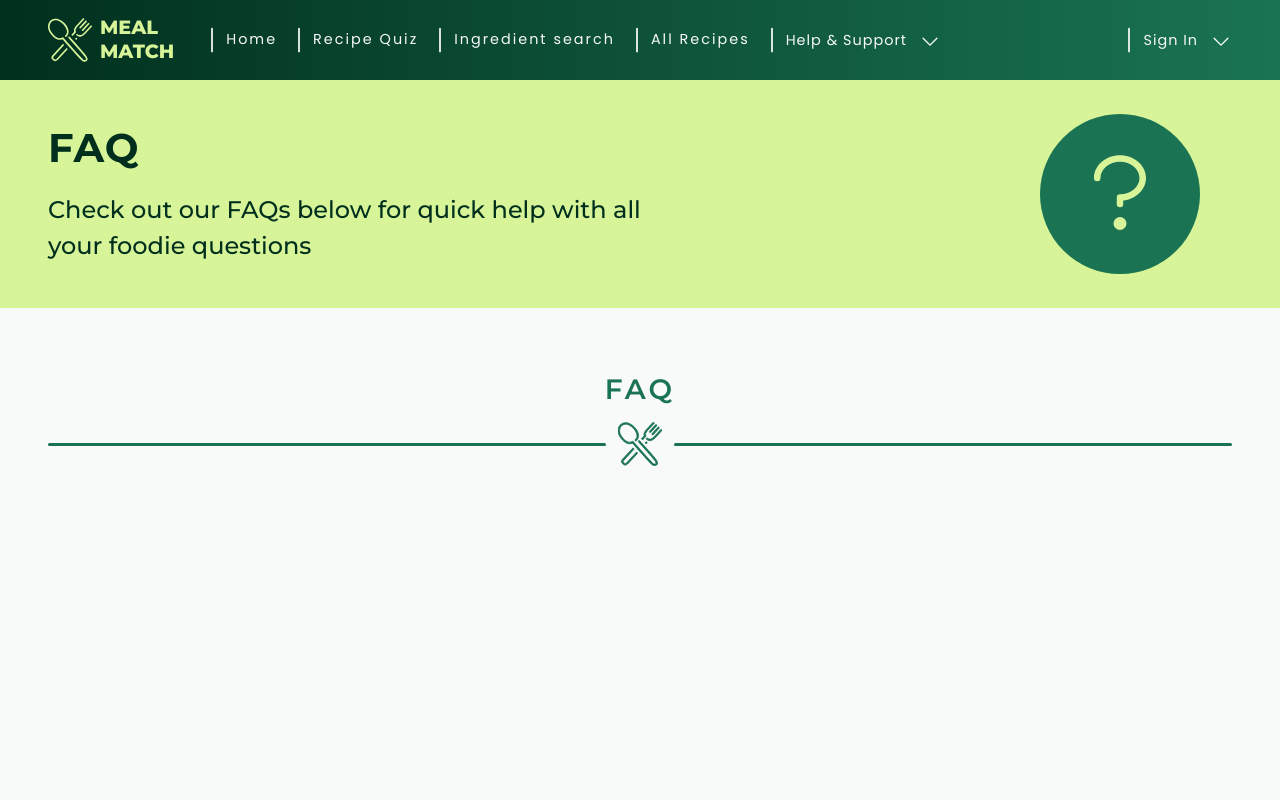
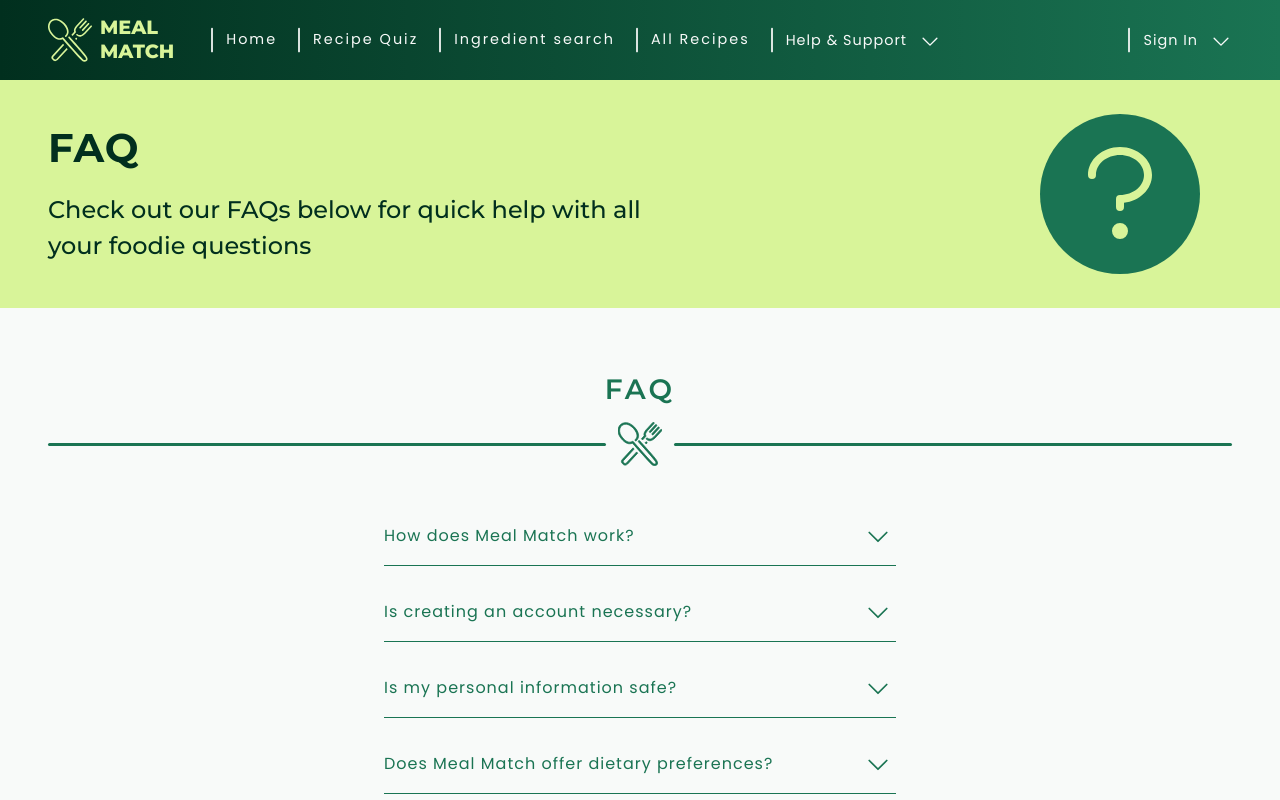
Before and after one commit to AnneKluytmans/novi-frontend-final-project-meal-match, a React (Vite) app: page /faq in a window 1280 px wide. Shown: the top 800 px of the page. Built offline with nearby package versions, Linux system fonts and the light colour scheme; no server answers.

Commit message:
Implemented FAQ page with FAQ dropdown components

```diff
--- a/src/components/dropdowns/dropdown/Dropdown.css
+++ b/src/components/dropdowns/dropdown/Dropdown.css
@@ -2,7 +2,7 @@
     Table of Contents
     1. Global dropdown styling
     2. Dropdowns NavBar styling
-    3. Dropdown Profile page styling
+    3. Dropdown Profile and Faq page styling
     4. Dropdown filter and sort styling
  ////////////////////////*/
 
@@ -107,8 +107,8 @@
 
 
 
-/* ------------------------------- 3. Dropdown Profile page styling -------------------------------- */
-
+/* ------------------------------- 3. Dropdown Profile and Faq page styling -------------------------------- */
+.dropdown__faq-page .dropdown__header,
 .dropdown__profile-page .dropdown__header {
     color: var(--primary-dark);
     font-size: 1.2rem;
@@ -117,6 +117,12 @@
 
     padding: 0 0.25rem 0.5rem 0;
     gap: 3rem;
+}
+
+.dropdown__faq-page .dropdown__header {
+    font-size: 1rem;
+    width: 32rem;
+    margin-bottom: 1.5rem;
 }
 
 .dropdown__profile-page .dropdown__icon {
--- /dev/null
+++ b/src/components/dropdowns/dropdownFaq/DropdownFaq.css
@@ -0,0 +1,6 @@
+/* ------------------------------- Faq dropdown styling -------------------------------- */
+
+
+.faq__answer {
+    max-width: 30rem;
+}
--- /dev/null
+++ b/src/components/dropdowns/dropdownFaq/DropdownFaq.jsx
@@ -0,0 +1,21 @@
+import { CaretDown, CaretUp } from '@phosphor-icons/react';
+import Dropdown from '../dropdown/Dropdown.jsx';
+import './DropdownFaq.css';
+
+function DropdownFaq( { question, answer } ) {
+    return (
+        <Dropdown
+            title={question}
+            openIcon={<CaretUp size={28}/>}
+            closedIcon={<CaretDown size={28}/>}
+            closeOnContentClick={false}
+            className="dropdown__faq-page"
+        >
+            <p className="faq__answer">
+                {answer}
+            </p>
+        </Dropdown>
+    );
+}
+
+export default DropdownFaq;
--- a/src/pages/faqPage/Faq.css
+++ b/src/pages/faqPage/Faq.css
@@ -1 +1,5 @@
 /* ------------------------------- Faq page styling -------------------------------- */
+
+.faq-section {
+    margin-bottom: 2rem;
+}
--- a/src/pages/faqPage/Faq.jsx
+++ b/src/pages/faqPage/Faq.jsx
@@ -1,7 +1,9 @@
 import { QuestionMark } from '@phosphor-icons/react';
 import Header from '../../components/header/Header.jsx';
 import SectionDivider from '../../components/misc/sectionDivider/SectionDivider.jsx';
+import DropdownFaq from '../../components/dropdowns/dropdownFaq/DropdownFaq.jsx';
 import './Faq.css';
+
 
 function Faq() {
     return (
@@ -9,11 +11,39 @@ function Faq() {
           <Header
               title="FAQ"
               subtitle="Check out our FAQs below for quick help with all your foodie questions"
-              icon={<QuestionMark className="header__icon"/>}
+              icon={<QuestionMark className="header__icon--big"/>}
           />
-          <section className="outer-content-container">
+          <section className="outer-content-container faq-section">
               <div className="inner-content-container__column">
                   <SectionDivider title="FAQ" className="header__icon"/>
+                  <DropdownFaq
+                      question="How does Meal Match work?"
+                      answer="Meal Match works by offering personalized recipe suggestions tailored to yout preferences.
+                      You can receive these suggestions either by taking our recipe quiz or by exploring recipes using
+                      our different search options. Once you find recipes you love, you can save them for future
+                      reference."
+                  />
+                  <DropdownFaq
+                      question="Is creating an account necessary?"
+                      answer="No, creating an account is optional. However, having an account allows you to save
+                      recipes for future reference."
+                  />
+                  <DropdownFaq
+                      question="Is my personal information safe?"
+                      answer="Yes, we take your privacy seriously. We only collect necessary information like your
+                      email address and password. Your data is stored securely and used only as described in our
+                      Privacy Policy."
+                  />
+                  <DropdownFaq
+                      question="Does Meal Match offer dietary preferences?"
+                      answer="Yes, Meal Match allows you to filter recipes based on dietary preferences such as
+                      vegetarian, vegan and gluten-free."
+                  />
+                  <DropdownFaq
+                      question="Can I contribute my own recipes?"
+                      answer="Currently, Meal Match focuses on providing curated recipes to users. However, we are
+                      exploring options for user-generated content in the future."
+                  />
               </div>
           </section>
       </>
```
